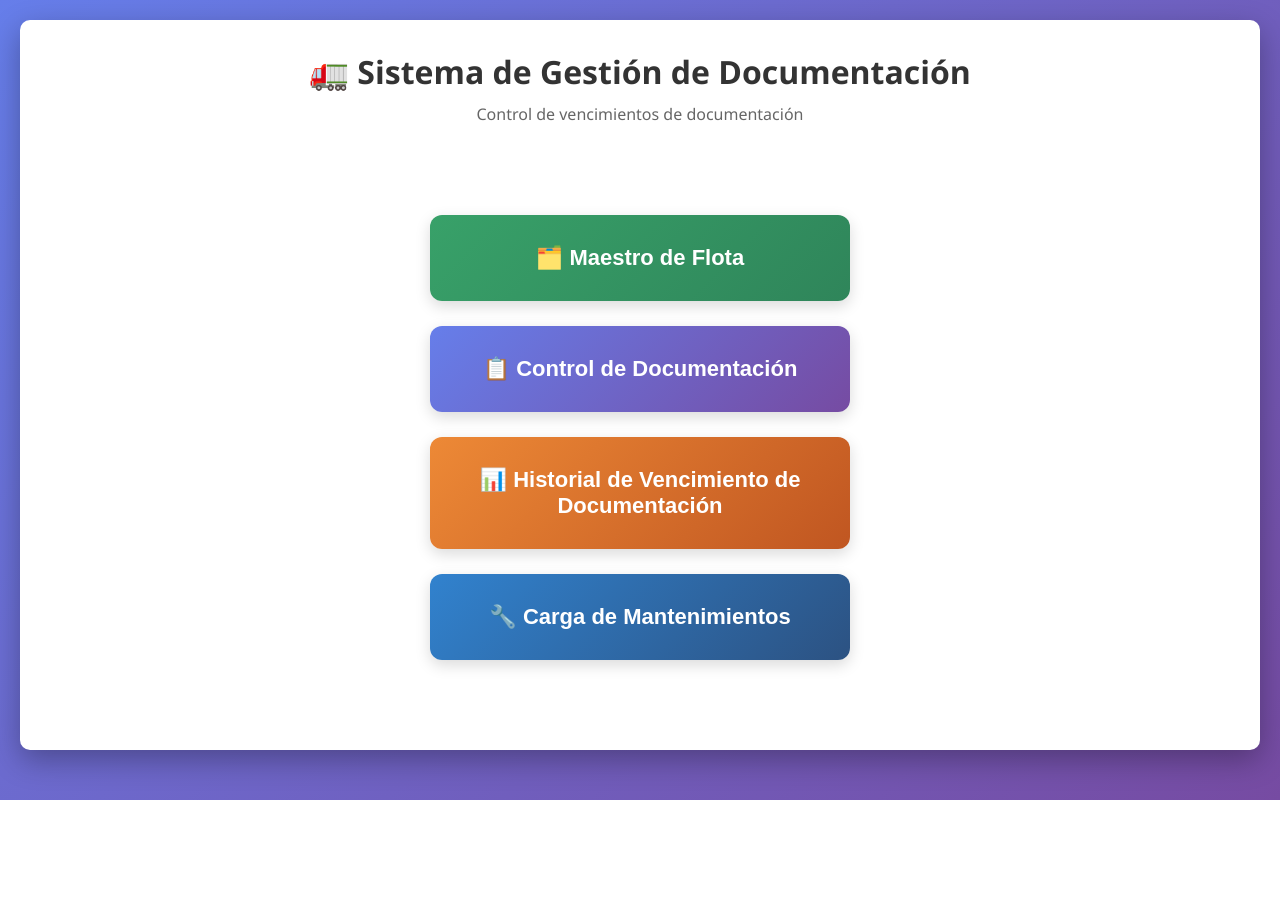
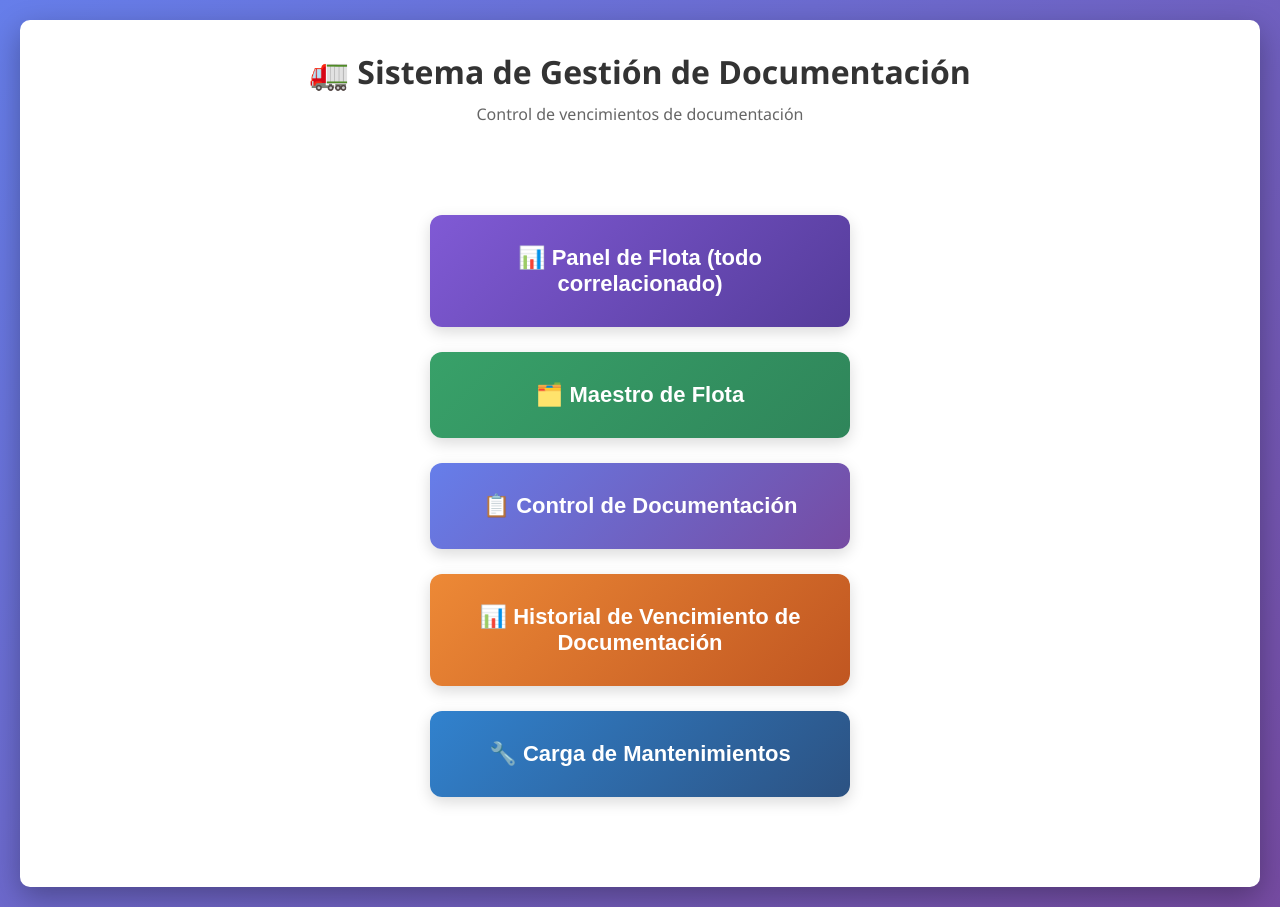
Before and after one commit to distribuidoravenier-dotcom/Control-de-Vencimiento-Flota, a Flask app: page / in a window 1280 px wide. Before the commit the page ends 800 px from the top, so only its background shows below. Run offline with Flask 3, Linux system fonts and the light colour scheme; some libraries are stand-ins or nearby versions.

Commit message:
Update index.html

```diff
--- a/templates/index.html
+++ b/templates/index.html
@@ -381,6 +381,8 @@ tr:hover { background: #f8f9fa; }
 
 .home-btn:hover { transform: translateY(-3px); box-shadow: 0 10px 25px rgba(102, 126, 234, 0.4); }
 
+.home-btn.panel-btn { background: linear-gradient(135deg, #805ad5 0%, #553c9a 100%); }
+.home-btn.panel-btn:hover { box-shadow: 0 10px 25px rgba(128, 90, 213, 0.4); }
 .home-btn.master-btn { background: linear-gradient(135deg, #38a169 0%, #2f855a 100%); }
 .home-btn.master-btn:hover { box-shadow: 0 10px 25px rgba(56, 161, 105, 0.4); }
 
@@ -541,10 +543,17 @@ tr:hover { background: #f8f9fa; }
 <div id="alert-container"></div>
 
 <div id="homeScreen" class="home-screen">
+<button type="button" class="home-btn panel-btn" onclick="showModule('panel')">📊 Panel de Flota (todo correlacionado)</button>
 <button type="button" class="home-btn master-btn" onclick="showModule('master')">🗂️ Maestro de Flota</button>
 <button type="button" class="home-btn" onclick="showModule('docs')">📋 Control de Documentación</button>
 <button type="button" class="home-btn history-btn" onclick="showModule('history')">📊 Historial de Vencimiento de Documentación</button>
 <button type="button" class="home-btn mp-btn" onclick="showModule('mantenimientos')">🔧 Carga de Mantenimientos</button>
+</div>
+
+<div id="panelModule" style="display:none;">
+<button type="button" class="back-home-btn" onclick="showHome()">⬅ Volver al inicio</button>
+<p class="subtitle" style="margin-top:0;">Documentación + último y próximo mantenimiento, por vehículo/persona, en una sola vista.</p>
+<div id="panel-content"></div>
 </div>
 
 <div id="docsModule" style="display:none;">
@@ -848,35 +857,116 @@ function showHome() {
     document.getElementById('masterModule').style.display = 'none';
     document.getElementById('historyModule').style.display = 'none';
     document.getElementById('mantenimientosModule').style.display = 'none';
+    document.getElementById('panelModule').style.display = 'none';
 }
 
 function showModule(module) {
     document.getElementById('homeScreen').style.display = 'none';
+    document.getElementById('docsModule').style.display = 'none';
+    document.getElementById('masterModule').style.display = 'none';
+    document.getElementById('historyModule').style.display = 'none';
+    document.getElementById('mantenimientosModule').style.display = 'none';
+    document.getElementById('panelModule').style.display = 'none';
+
     if (module === 'docs') {
         document.getElementById('docsModule').style.display = 'block';
-        document.getElementById('masterModule').style.display = 'none';
-        document.getElementById('historyModule').style.display = 'none';
-        document.getElementById('mantenimientosModule').style.display = 'none';
         loadSheetData(currentSheet);
     } else if (module === 'master') {
         document.getElementById('masterModule').style.display = 'block';
-        document.getElementById('docsModule').style.display = 'none';
-        document.getElementById('historyModule').style.display = 'none';
-        document.getElementById('mantenimientosModule').style.display = 'none';
         loadMasterData(masterCurrentSheet);
     } else if (module === 'history') {
         document.getElementById('historyModule').style.display = 'block';
-        document.getElementById('docsModule').style.display = 'none';
-        document.getElementById('masterModule').style.display = 'none';
-        document.getElementById('mantenimientosModule').style.display = 'none';
         loadHistoryData();
     } else if (module === 'mantenimientos') {
         document.getElementById('mantenimientosModule').style.display = 'block';
-        document.getElementById('docsModule').style.display = 'none';
-        document.getElementById('masterModule').style.display = 'none';
-        document.getElementById('historyModule').style.display = 'none';
         loadMantenimientosData();
-    }
+    } else if (module === 'panel') {
+        document.getElementById('panelModule').style.display = 'block';
+        loadPanelFlota();
+    }
+}
+
+/* ============================================================
+   PANEL DE FLOTA (vista correlacionada: documentación + mantenimiento)
+   ============================================================ */
+var PANEL_ICONOS = {
+    'Camion T1': '🚚',
+    'Camion T2': '🚛',
+    'Autoelevadores': '🏗️',
+    'Choferes y Ayudantes': '👨‍✈️'
+};
+
+var PANEL_ESTADO_INFO = {
+    'VENCIDO': { clase: 'status-danger', texto: '🔴 Vencido' },
+    'PROXIMO_A_VENCER': { clase: 'status-warning', texto: '🟡 Por vencer' },
+    'OK': { clase: 'status-ok', texto: '✅ Al día' },
+    'SIN_DATOS': { clase: '', texto: '⚪ Sin datos' }
+};
+
+async function loadPanelFlota() {
+    var content = document.getElementById('panel-content');
+    content.innerHTML = '<div class="loading">🔄 Cargando panel de flota...</div>';
+    try {
+        var response = await fetch('/api/panel_flota');
+        var data = await response.json();
+        if (!data.success) {
+            content.innerHTML = '<div class="alert alert-error">❌ Error: ' + (data.error || 'desconocido') + '</div>';
+            return;
+        }
+        renderPanelFlota(data.panel || []);
+    } catch (error) {
+        content.innerHTML = '<div class="alert alert-error">❌ Error al cargar el panel: ' + error.message + '</div>';
+    }
+}
+
+function renderPanelFlota(panel) {
+    var content = document.getElementById('panel-content');
+
+    var vencidos = panel.filter(function(p) { return p.estado_documentacion === 'VENCIDO'; }).length;
+    var porVencer = panel.filter(function(p) { return p.estado_documentacion === 'PROXIMO_A_VENCER'; }).length;
+
+    var html = '<div class="toolbar">';
+    html += '<span class="record-count">📊 Total: ' + panel.length + ' registros</span>';
+    if (vencidos > 0) html += '<span class="record-count status-danger">🔴 ' + vencidos + ' vencidos</span>';
+    if (porVencer > 0) html += '<span class="record-count status-warning">🟡 ' + porVencer + ' por vencer (30 días)</span>';
+    html += '</div>';
+
+    html += '<div class="table-wrapper"><div class="table-container"><table>';
+    html += '<thead><tr>';
+    html += '<th>Categoría</th><th>Identificador</th><th>📊 Estado Documentación</th>';
+    html += '<th>Próximo vencimiento</th><th>Fecha</th>';
+    html += '<th>Último mantenimiento</th><th>Próximo mantenimiento</th>';
+    html += '</tr></thead><tbody>';
+
+    if (panel.length === 0) {
+        html += '<tr><td colspan="7" style="text-align:center; padding:20px;">📭 No hay datos para mostrar</td></tr>';
+    } else {
+        panel.forEach(function(p) {
+            var estadoInfo = PANEL_ESTADO_INFO[p.estado_documentacion] || PANEL_ESTADO_INFO['SIN_DATOS'];
+            var icono = PANEL_ICONOS[p.categoria] || '📄';
+
+            var ultimoMant = p.ultimo_mantenimiento_fecha
+                ? p.ultimo_mantenimiento_fecha + (p.ultimo_mantenimiento_tipo ? ' — ' + p.ultimo_mantenimiento_tipo : '')
+                : '<span style="color:#999;">Sin registro</span>';
+
+            var proximoMant = p.proximo_mantenimiento_fecha
+                ? p.proximo_mantenimiento_fecha + (p.proximo_mantenimiento_km ? ' (km: ' + p.proximo_mantenimiento_km + ')' : '')
+                : '<span style="color:#999;">No programado</span>';
+
+            html += '<tr>';
+            html += '<td>' + icono + ' ' + p.categoria + '</td>';
+            html += '<td><strong>' + p.identificador + '</strong></td>';
+            html += '<td><span class="' + estadoInfo.clase + '">' + estadoInfo.texto + '</span></td>';
+            html += '<td>' + (p.proxima_doc_tipo || '-') + '</td>';
+            html += '<td>' + (p.proxima_doc_fecha || '-') + '</td>';
+            html += '<td>' + ultimoMant + '</td>';
+            html += '<td>' + proximoMant + '</td>';
+            html += '</tr>';
+        });
+    }
+
+    html += '</tbody></table></div></div>';
+    content.innerHTML = html;
 }
 
 /* ============================================================
```
